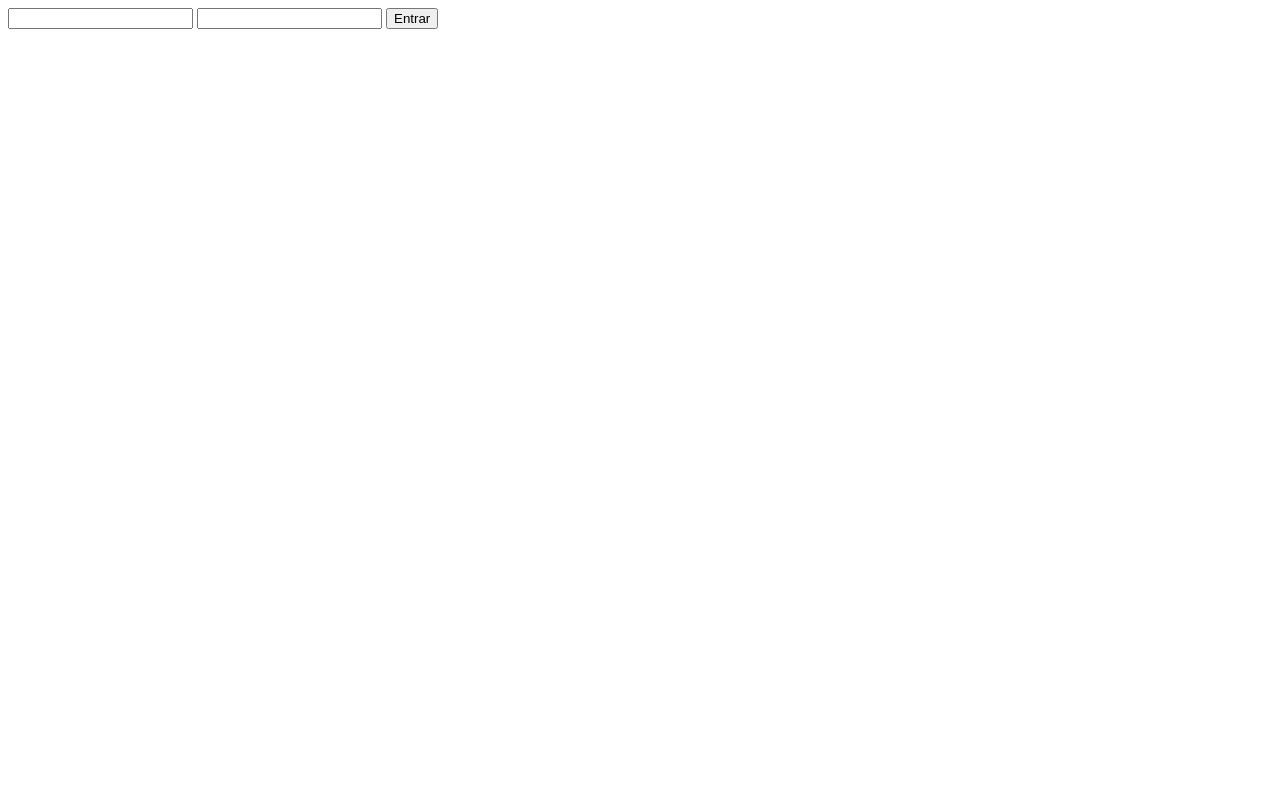
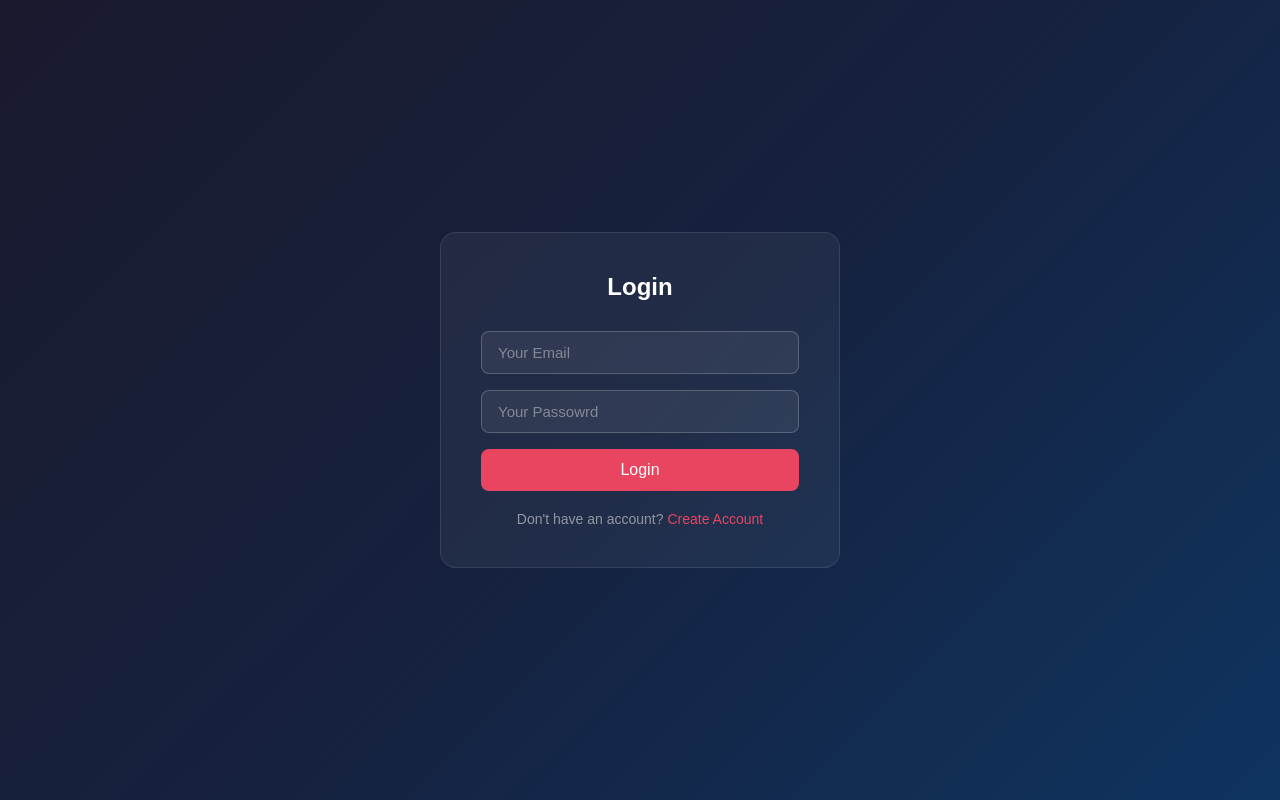
Before and after one commit to Miguel-Soares-dev/sistema-cadastro, a Flask app: page /login in a window 1280 px wide. Before the commit the page is almost empty. Run offline with Flask 3, Linux system fonts and the light colour scheme.

Commit message:
Ajustando Estilo da pagina de login

```diff
--- a/templates/login.html
+++ b/templates/login.html
@@ -3,13 +3,96 @@
 <head>
     <meta charset="UTF-8">
     <meta name="viewport" content="width=device-width, initial-scale=1.0">
-    <title>Document</title>
+    <title>Login</title>
+    <style>
+        * {
+            margin: 0;
+            padding: 0;
+            box-sizing: border-box;
+            font-family: Arial, Helvetica, sans-serif;
+        }
+
+        body {
+            background: linear-gradient(135deg, #1a1a2e, #16213e, #0f3460);
+            min-height: 100vh;
+            display: flex;
+            justify-content: center;
+            align-items: center;
+        }
+
+        .container {
+            background-color: rgba(255, 255, 255, 0.05);
+            border: 1px solid rgba(255, 255, 255, 0.1);
+            border-radius: 16px;
+            padding: 40px;
+            width: 100%;
+            max-width: 400px;
+        }
+
+        h1 {
+            color: white;
+            text-align: center;
+            margin-bottom: 30px;
+            font-size: 24px;
+        }
+
+        input {
+            width: 100%;
+            padding: 12px 16px;
+            margin-bottom: 16px;
+            border: 1px solid rgba(255, 255, 255, 0.2);
+            border-radius: 8px;
+            background-color: rgba(255, 255, 255, 0.07);
+            color: white;
+            font-size: 15px;
+            outline: none;
+        }
+
+        input::placeholder {
+            color: rgba(255, 255, 255, 0.4);
+        }
+
+        input:focus {
+            border-color: #e94560;
+        }
+
+        button {
+            width: 100%;
+            padding: 12px;
+            background-color: #e94560;
+            color: white;
+            border: none;
+            border-radius: 8px;
+            font-size: 16px;
+            cursor: pointer;
+        }
+
+        button:hover {
+            background-color: #c73652;
+        }
+
+        p {
+            color: rgba(255, 255, 255, 0.5);
+            text-align: center;
+            margin-top: 20px;
+            font-size: 14px;
+        }
+
+        p a {
+            color: #e94560;
+            text-decoration: none;
+        }
+    </style>
 </head>
 <body>
-    <form method="POST" action="/login">
-        <input type="email" name="email">
-        <input type="password" name="senha">
-        <button type="submit">Entrar</button>
-    </form>
+    <div class="container">
+        <h1>Login</h1>
+        <form method="POST" action="/login">
+            <input type="email" name="email" placeholder="Your Email">
+            <input type="password" name="senha" placeholder="Your Passowrd">
+            <button type="submit">Login</button>
+        </form>
+        <p>Don't have an account? <a href="/cadastrar">Create Account</a></p>
+    </div>
 </body>
 </html>
```
